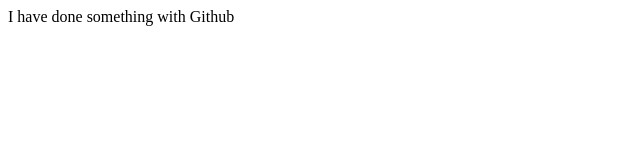
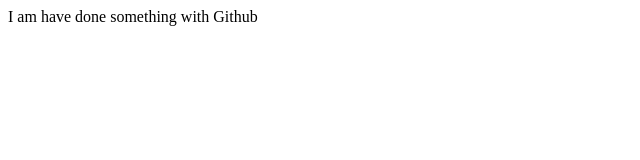
Before and after one commit to ramghassan/ram, a plain HTML site: page index.html in a window 1280 px wide. Shown: the full height of the page, 0-640 px from the left. Drawn offline with Linux system fonts and the light colour scheme.

Commit message:
done something

```diff
--- a/index.html
+++ b/index.html
@@ -3,6 +3,6 @@
     <title>CKC</title>
   </head>
   <body>
-    <p>I  have done something with Github</p>
+    <p>I am have done something with Github</p>
   </body>
 </html>
```
